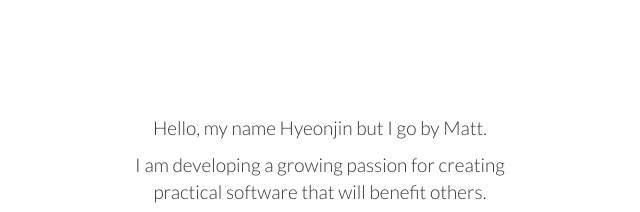
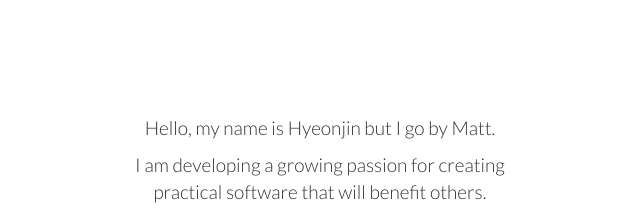
Before and after one commit to matthewlee1/matthewlee1.github.io, a plain HTML site: page index.html in a window 1280 px wide. Shown: the part 186-398 px from the top of the page, 320-960 px from the left. Drawn offline with nearby package versions, Linux system fonts and the light colour scheme.

Commit message:
Update Description

```diff
--- a/index.html
+++ b/index.html
@@ -13,7 +13,7 @@
 	<body>
 
 			<div class="title">
-				<p >Hello, my name Hyeonjin but I go by Matt.</p><p> I am developing a growing passion for creating practical software that will benefit others.</p>
+				<p >Hello, my name is Hyeonjin but I go by Matt.</p><p> I am developing a growing passion for creating practical software that will benefit others.</p>
 
 				<div class="HorizLinks">
 					<a href="https://www.linkedin.com/in/matthew-lee1" class="fa fa-linkedin-square fa-2x" target="_blank"></a>
```
